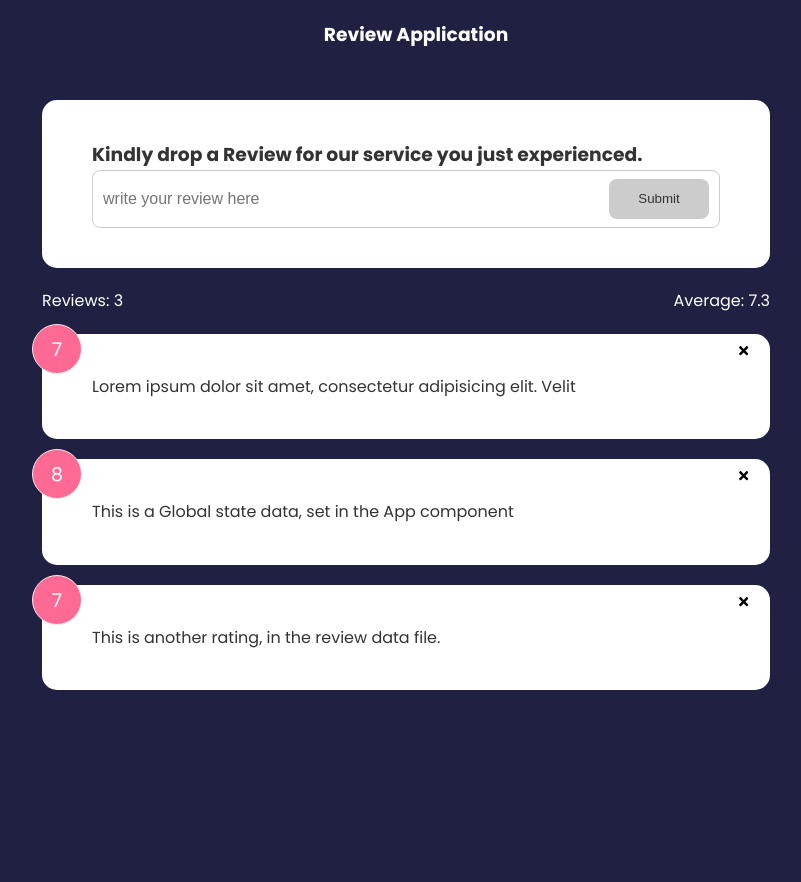
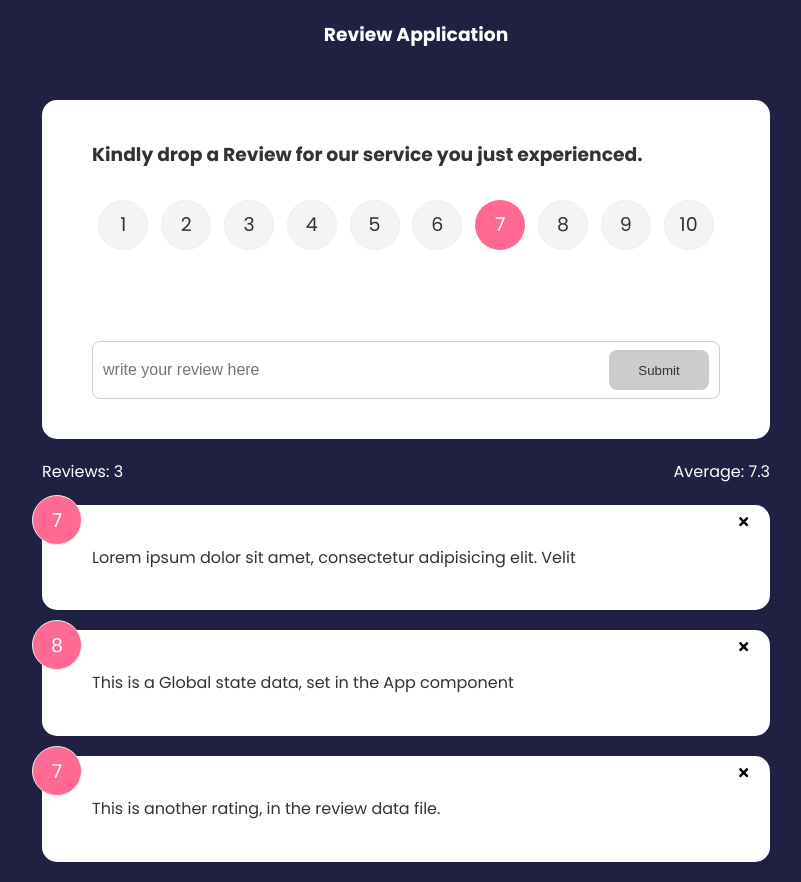
Before and after one commit to CodeLeom/WTF, a React (Vite) app: page / in a window 1280 px wide. Shown: the whole page, without its empty margins (234-1035 px from the left). Before the commit the page ends 800 px from the top, so only its background shows below. Built offline with nearby package versions, Linux system fonts and the light colour scheme.

Commit message:
feat: add new review to the existing reviews

```diff
--- a/package.json
+++ b/package.json
@@ -12,7 +12,8 @@
   "dependencies": {
     "react": "^18.2.0",
     "react-dom": "^18.2.0",
-    "react-icons": "^5.0.1"
+    "react-icons": "^5.0.1",
+    "uuid": "^9.0.1"
   },
   "devDependencies": {
     "@types/react": "^18.2.56",
--- a/src/App.jsx
+++ b/src/App.jsx
@@ -4,6 +4,7 @@
 import ReviewList from "./components/ReviewList"
 import ReviewStats from "./components/ReviewStats"
 import ReviewForm from "./components/ReviewForm"
+import { v4 as uuid } from 'uuid';
 
 
 function App() {
@@ -16,13 +17,17 @@
     }
   }
 
-
+//  function to add a review
+const AddReview = (newReview) => {
+  newReview.id=uuid()
+  setReview([newReview, ...review])
+}
 
 
   return (
     <>
       <Header text="Review Application" />
-      <ReviewForm />
+      <ReviewForm handleAdd={AddReview} />
       <div className="container">
         <ReviewStats reviews={review} />
 
--- /dev/null
+++ b/src/components/Rating.jsx
@@ -0,0 +1,58 @@
+import { useState } from "react"
+
+function Rating({ratingState}) {
+    const [selected, setSelected] = useState(7)
+
+    const handleSelect = (e) => {
+        setSelected(+e.currentTarget.value)
+        ratingState(+e.currentTarget.value)
+    }
+  return (
+    <>
+      <ul className="rating">
+        <li>
+            <input type="radio" id="num1" name="rating" value='1' onChange={handleSelect} checked={selected === 1} />
+            <label htmlFor="num1">1</label>
+        </li>
+        <li>
+            <input type="radio" id="num2" name="rating" value='2' onChange={handleSelect} checked={selected === 2} />
+            <label htmlFor="num2">2</label>
+        </li>
+        <li>
+            <input type="radio" id="num3" name="rating" value='3' onChange={handleSelect} checked={selected === 3} />
+            <label htmlFor="num3">3</label>
+        </li>
+        <li>
+            <input type="radio" id="num4" name="rating" value='4' onChange={handleSelect} checked={selected === 4} />
+            <label htmlFor="num4">4</label>
+        </li>
+        <li>
+            <input type="radio" id="num5" name="rating" value='5' onChange={handleSelect} checked={selected === 5} />
+            <label htmlFor="num5">5</label>
+        </li>
+        <li>
+            <input type="radio" id="num6" name="rating" value='6' onChange={handleSelect} checked={selected === 6} />
+            <label htmlFor="num6">6</label>
+        </li>
+        <li>
+            <input type="radio" id="num7" name="rating" value='7' onChange={handleSelect} checked={selected === 7} />
+            <label htmlFor="num7">7</label>
+        </li>
+        <li>
+            <input type="radio" id="num8" name="rating" value='8' onChange={handleSelect} checked={selected === 8} />
+            <label htmlFor="num8">8</label>
+        </li>
+        <li>
+            <input type="radio" id="num9" name="rating" value='9' onChange={handleSelect} checked={selected === 9} />
+            <label htmlFor="num9">9</label>
+        </li>
+        <li>
+            <input type="radio" id="num10" name="rating" value='10' onChange={handleSelect} checked={selected === 10} />
+            <label htmlFor="num10">10</label>
+        </li>
+      </ul>
+    </>
+  )
+}
+
+export default Rating
--- a/src/components/ReviewForm.jsx
+++ b/src/components/ReviewForm.jsx
@@ -1,5 +1,6 @@
 import { useState } from "react"
 import Button from "./layout/Button"
+import Rating from "./Rating"
 
 const spanStyle = {
   display: 'block',
@@ -7,7 +8,7 @@
   marginTop: '10px'
 }
 
-function ReviewForm() {
+function ReviewForm({handleAdd}) {
     // state for input text
   const [text, setText] = useState('')
 
@@ -16,6 +17,9 @@
 
     // state for validation (characters)
     const [msg, setMsg] = useState('')
+
+    // state to handle ratings from users
+    const [rating, setRating] = useState(7)
 
     // function to update the text state (in the input field) and also validate the text characters to be above 20 before button will be enabled
     const textHandler = (e) => {
@@ -33,12 +37,27 @@
         setText(e.target.value)
     }
 
+// function to submit a review
+const formSubmit = (e) => {
+  e.preventDefault()
+  if(text.trim().length >20){
+    const newReview = {
+      text,
+      rating
+    }
+    handleAdd(newReview)
+    setText('')
+  }
+}
+
   return (
     <>
       <div className="container">
         <div className="card">
-            <form>
+            <form onSubmit={formSubmit}>
                 <h3>Kindly drop a Review for our service you just experienced.</h3>
+                <Rating ratingState={(rating) => setRating(rating)} />
+                <br /><br />
                 <div className="input-group">
                     <input type="text" value={text} placeholder="write your review here" onChange={textHandler} />
 
```
Also changed, not shown: 1 other file (tests, documents, lock files or other folders).
